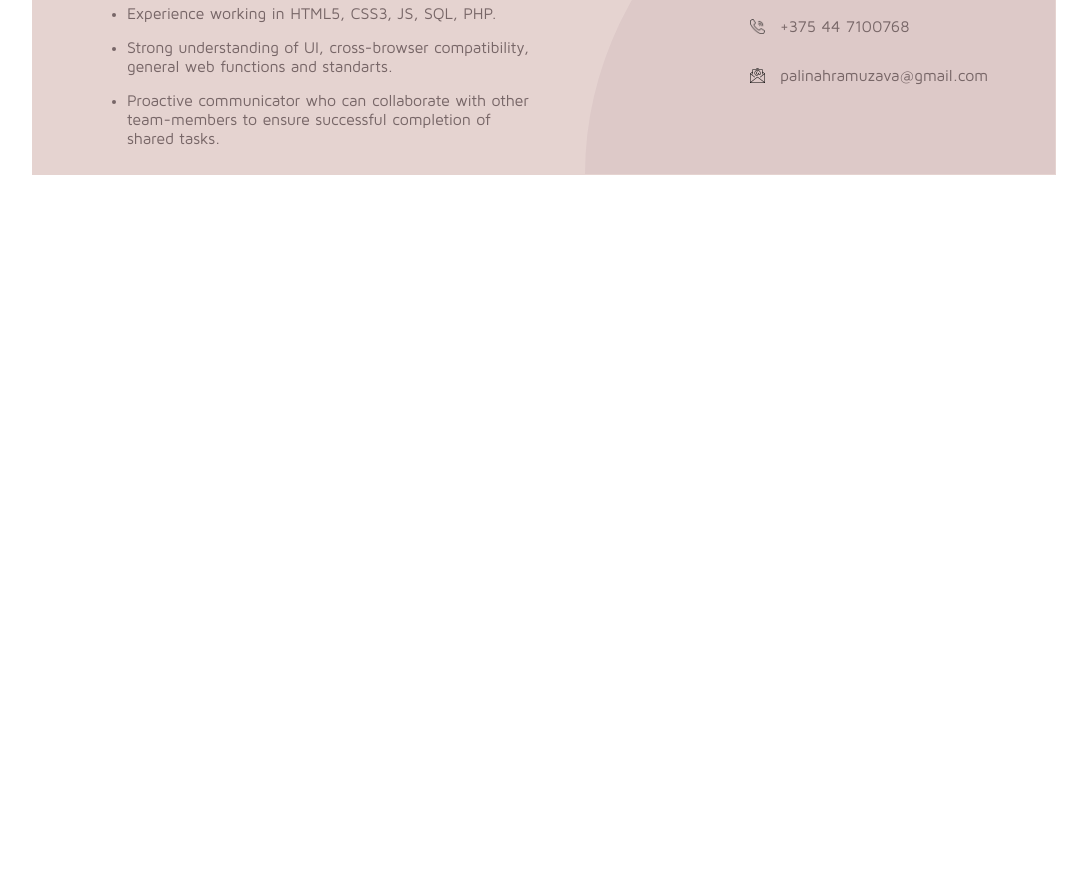
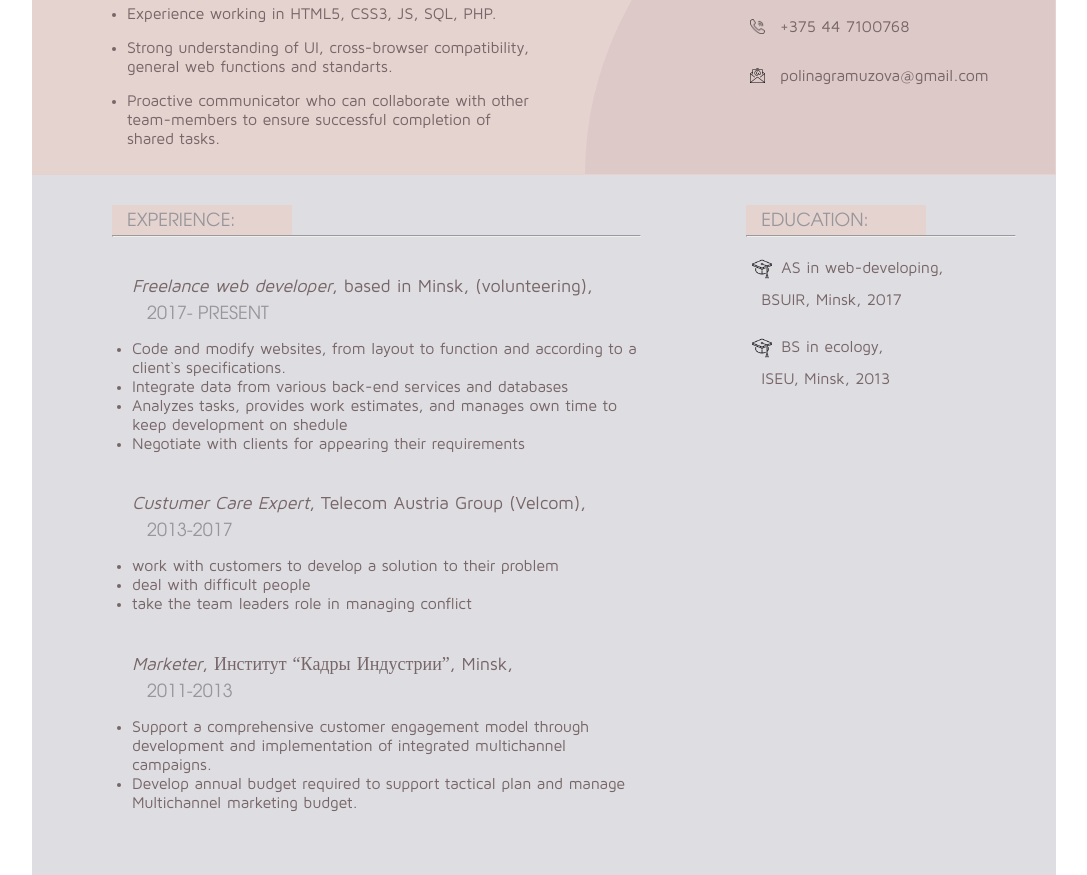
Before and after one commit to hrambuzp/rsschool-2019Q1-cv, a plain HTML site: page index.html in a window 1280 px wide. Shown: the part 485-1360 px from the top of the page, without its empty margins (96-1183 px from the left). Before the commit the page ends 1049 px from the top, so only its background shows below. Drawn offline with Linux system fonts and the light colour scheme.

Commit message:
feat: add experience, education

```diff
--- a/index.html
+++ b/index.html
@@ -28,13 +28,46 @@
             <ul>
                 <li><img src="assets/location.png" alt="location"> Belarus, Minsk 220131</li>
                 <li><img src="assets/call.png" alt="call">+375 44 7100768</li>
-                <li><img src="assets/email.png" alt="email">palinahramuzava@gmail.com</li>
+                <li><img src="assets/email.png" alt="email">polinagramuzova@gmail.com</li>
             </ul>
         </div>
     </div>
    </section>
    <section class="experience-container">
-
+        <div class="experience">
+                <div class="title-experience"><p>Experience:</p></div>
+                <hr>
+                <article>
+                    <p class="company"><em>Freelance web developer</em>, based in Minsk, (volunteering),</p>
+                    <p class="date"> 2017- present</p>
+                    <ul class="description">
+                        <li>Code and modify websites, from layout to function and according to a client`s specifications.</li>
+                    <li>Integrate data from various back-end services and databases</li>
+                    <li>Analyzes tasks, provides work estimates, and manages own time to keep development on shedule</li>
+                    <li>Negotiate with clients for appearing their requirements</li></ul>
+                </article>
+                <article>
+                    <p class="company"><em>Custumer Care Expert</em>, Telecom Austria Group (Velcom), </p>
+                    <p class="date"> 2013-2017</p>
+                    <ul class="description"><li>work with customers to develop a solution to their problem</li>
+                    <li>deal with difficult people</li>
+                    <li>take the team leaders role in managing conflict</li></ul>
+                </article>
+                <article>
+                    <p class="company"><em>Marketer</em>, Институт “Кадры Индустрии”, Minsk,</p>
+                    <p class="date">2011-2013</p>
+                    <ul class="description"><li>Support a comprehensive customer engagement model through development and implementation of integrated multichannel campaigns.</li>
+                    <li>Develop annual budget required to support tactical plan and manage Multichannel marketing budget.</li></ul>
+                </article>
+        </div>
+        <div class="education">
+            <div class="title-education"><p>Education:</p></div>
+        <hr>
+        <ul>
+            <li><img src="assets/mortarboard.png" alt="icon-education">AS in web-developing,<br> BSUIR, Minsk, 2017</li>
+            <li><img src="assets/mortarboard.png" alt="icon-education">BS in ecology,<br> ISEU, Minsk, 2013</li>
+        </ul>
+    </div>
    </section>
 </body>
 </html>
--- a/style.css
+++ b/style.css
@@ -57,7 +57,9 @@ img{
     width: 409px;
     margin-top: 20px;
 }
-.name-info .title-summary p{
+.name-info .title-summary p,
+.title-experience p,
+.title-education p, .date{
     font-family: 'tex_gyre_adventorregular';
     text-transform: uppercase;
     font-size: 18px;
@@ -65,8 +67,9 @@ img{
     color: #97969b;
     padding-left: 15px;
 }
-.name-info p, .name-info li{
-    font-family: 'Maven Pro';
+.name-info p, .name-info li, .description,
+.education li{
+    font-family: 'Maven Pro', arial, sans-serif;
     font-size: 16px;
     color: #776667;
     margin-top: 15px;
@@ -99,5 +102,52 @@ img{
     padding-top: 15px;
 }
 .experience-container{
-
+width: 100%;
+height: 700px;
+background-color: #dedde2;
+display: flex;
 }
+.experience{
+    width: 530px;
+    padding-left: 80px;
+}
+.title-experience, .title-education{
+    background-color: #e5d3d0;
+    height: 30px;
+    width: 180px;
+    margin-top: 30px;
+}
+.title-experience hr,
+.title-education hr{
+    width: 100%;
+    size: 1px;
+    color: #c6c6c8;
+}
+.education{
+    margin-left: 105px;
+    margin-right: 40px;
+    width: 270px;
+}
+.title-education hr{
+    width: 70%;
+}
+article{
+    margin-left: 20px;
+}
+.company{
+    font-family: 'Maven Pro';
+    font-size: 18px;
+    color: #776667;
+    margin-top: 40px;
+}
+.education img{
+    width: 20px;
+    position: relative;
+    top:6px;
+    left: -9px;
+}
+.education li{
+    list-style: none;
+   padding-left: 15px;
+    line-height: 2;
+}
```
Also changed, not shown: assets/mortarboard.png (added).
